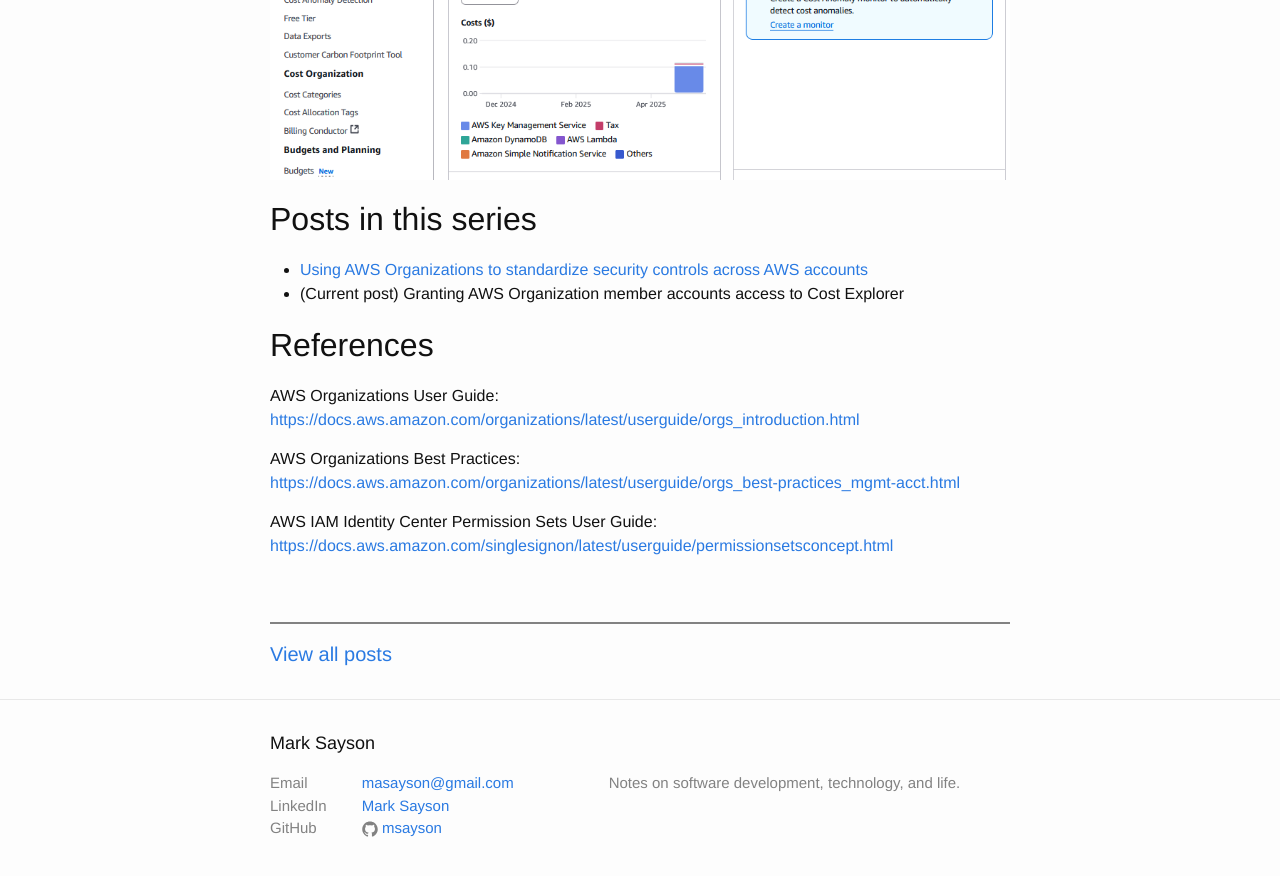
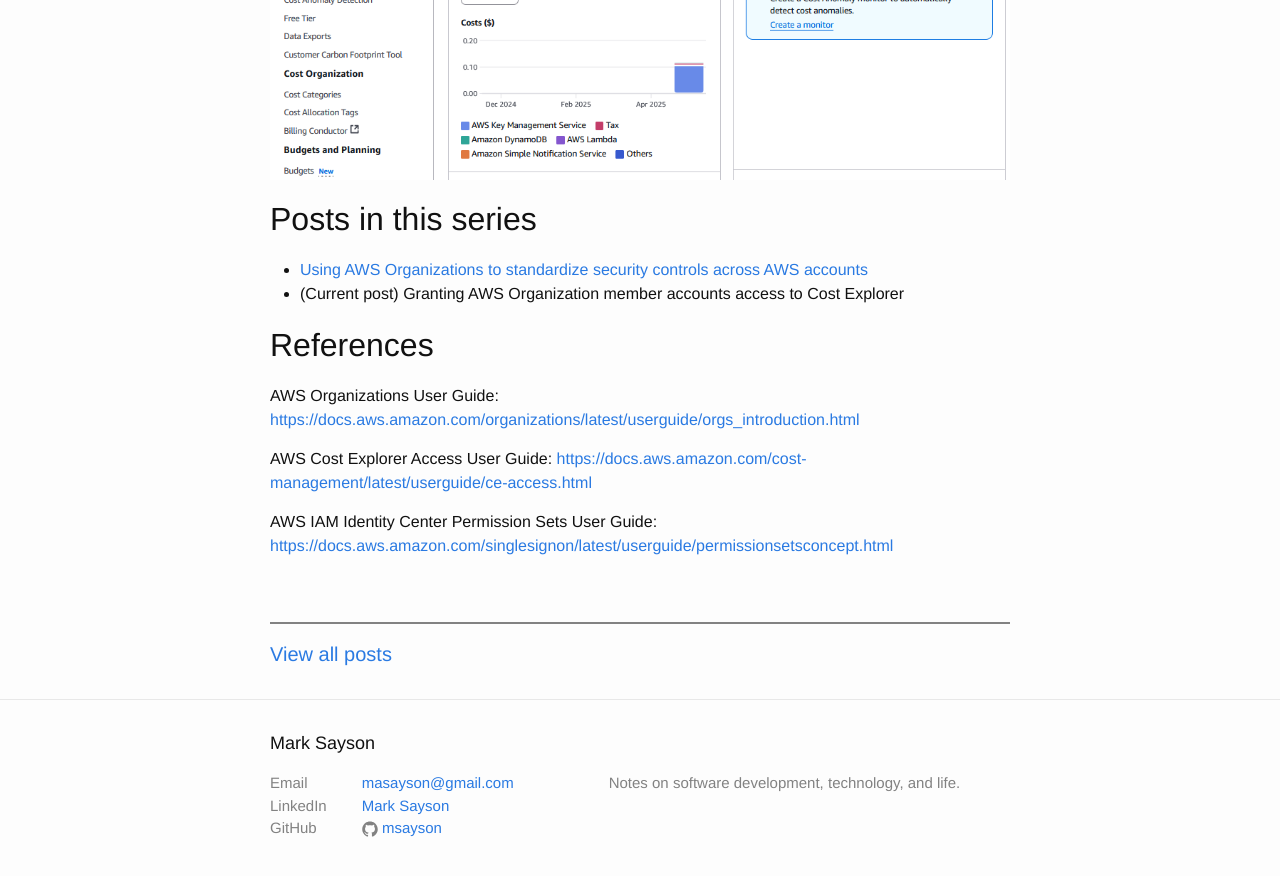
Before and after one commit to msayson/msayson.github.io, a Jekyll site: the page built from _posts/2025-05-10-aws-organization-members-cost-explorer-access.markdown, in a window 1280 px wide and 900 px high, scrolled down 9847 px. Shown: the top 876 px of the window. Built offline with Jekyll 4.4.1, drawn with Linux system fonts in a browser that asks for light colours.

Commit message:
Update references to link to Cost Explorer access guide

```diff
--- a/_posts/2025-05-10-aws-organization-members-cost-explorer-access.markdown
+++ b/_posts/2025-05-10-aws-organization-members-cost-explorer-access.markdown
@@ -182,6 +182,6 @@
 
 AWS Organizations User Guide: [https://docs.aws.amazon.com/organizations/latest/userguide/orgs_introduction.html](https://docs.aws.amazon.com/organizations/latest/userguide/orgs_introduction.html)
 
-AWS Organizations Best Practices: [https://docs.aws.amazon.com/organizations/latest/userguide/orgs_best-practices_mgmt-acct.html](https://docs.aws.amazon.com/organizations/latest/userguide/orgs_best-practices_mgmt-acct.html)
+AWS Cost Explorer Access User Guide: [https://docs.aws.amazon.com/cost-management/latest/userguide/ce-access.html](https://docs.aws.amazon.com/cost-management/latest/userguide/ce-access.html)
 
 AWS IAM Identity Center Permission Sets User Guide: [https://docs.aws.amazon.com/singlesignon/latest/userguide/permissionsetsconcept.html](https://docs.aws.amazon.com/singlesignon/latest/userguide/permissionsetsconcept.html)
```
